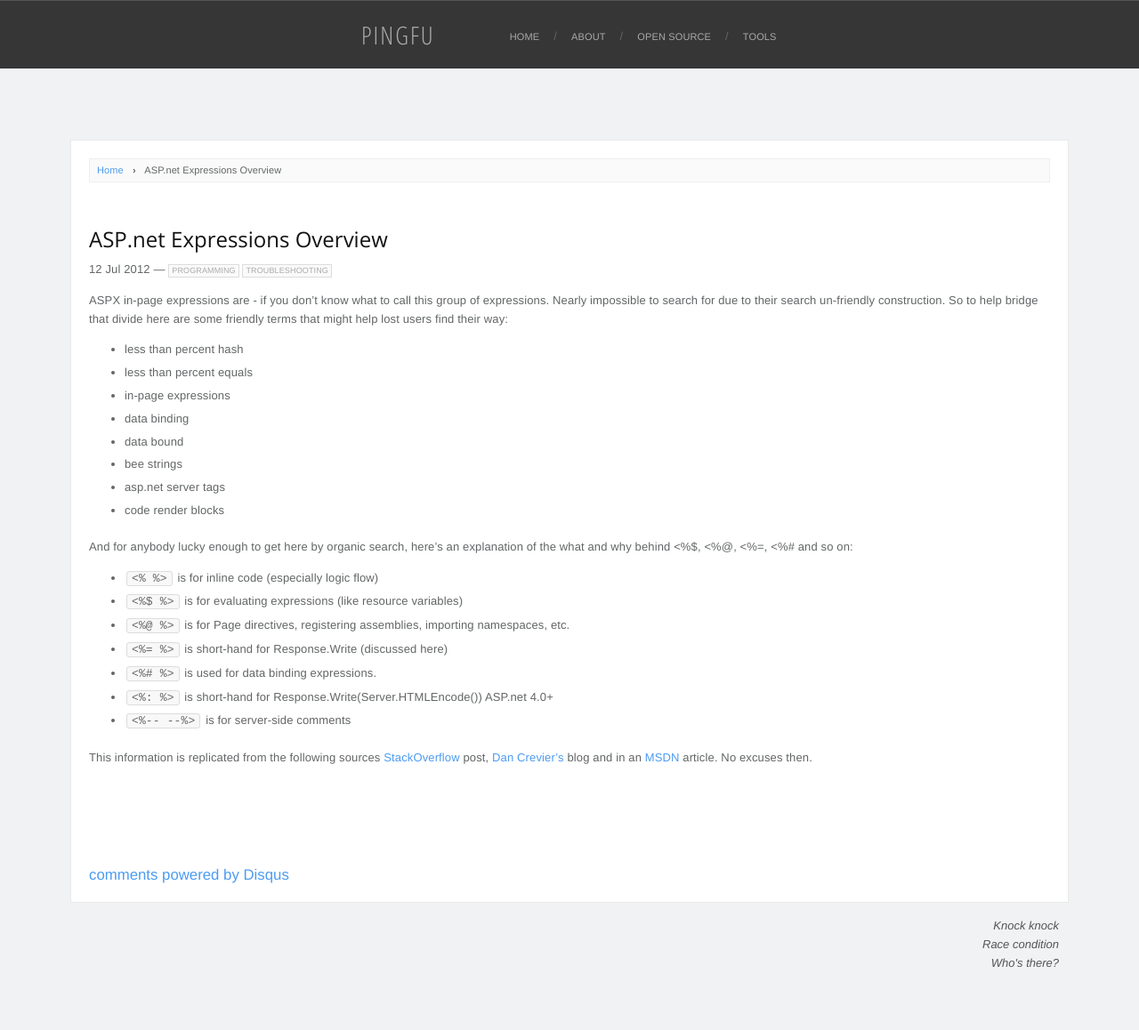
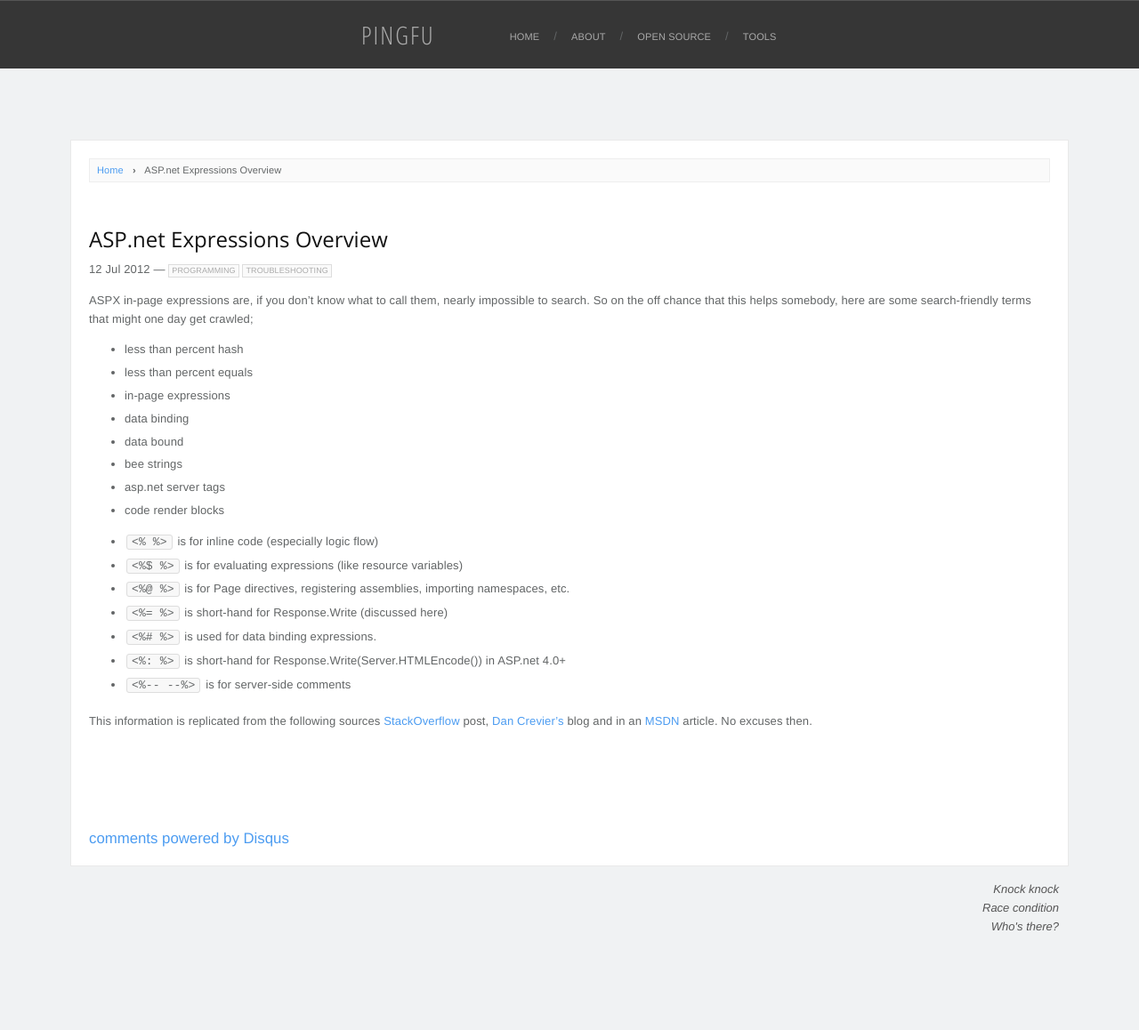
Before and after one commit to pingfu/pingfu.github.io, a Jekyll site: the page built from _posts/2012-07-12-asp-dotnet-expressions-overview.markdown, in a window 1280 px wide. Shown: the whole page at 89% size. Built offline with Jekyll 4.4.1, drawn with Linux system fonts in a browser that asks for light colours; nearby versions of some CDN libraries; Markdown is read by kramdown in place of the engine named in the settings; comment, search, counter and statistics services are not loaded; after the commit the page ends 1117 px from its top, so only the background shows below that.

Commit message:
minor updates

```diff
--- a/_posts/2011-07-20-exchange-2003-and-0xFFFFFD9A.markdown
+++ b/_posts/2011-07-20-exchange-2003-and-0xFFFFFD9A.markdown
@@ -1,6 +1,6 @@
 ---
 layout: post
-title: "Exchange 2003 and 0xFFFFFD9A"
+title: "Exchange 2003, 0xFFFFFD9A and EventID 1159"
 date: 2011-07-20
 categories: Troubleshooting
 tags: exchange
--- a/_posts/2012-07-12-asp-dotnet-expressions-overview.markdown
+++ b/_posts/2012-07-12-asp-dotnet-expressions-overview.markdown
@@ -6,7 +6,7 @@ categories: Programming Troubleshooting
 tags: asp.net
 ---
 
-ASPX in-page expressions are - if you don't know what to call this group of expressions. Nearly impossible to search for due to their search un-friendly construction. So to help bridge that divide here are some friendly terms that might help lost users find their way:
+ASPX in-page expressions are, if you don't know what to call them, nearly impossible to search. So on the off chance that this helps somebody, here are some search-friendly terms that might one day get crawled;
 
 * less than percent hash
 * less than percent equals
@@ -17,14 +17,12 @@ ASPX in-page expressions are - if you don't know what to call this group of expr
 * asp.net server tags
 * code render blocks
 
-And for anybody lucky enough to get here by organic search, here's an explanation of the what and why behind <%$, <%@, <%=, <%# and so on:
-
 * `<% %>` is for inline code (especially logic flow)
 * `<%$ %>` is for evaluating expressions (like resource variables)
 * `<%@ %>` is for Page directives, registering assemblies, importing namespaces, etc.
 * `<%= %>` is short-hand for Response.Write (discussed here)
 * `<%# %>` is used for data binding expressions.
-* `<%: %>` is short-hand for Response.Write(Server.HTMLEncode()) ASP.net 4.0+
+* `<%: %>` is short-hand for Response.Write(Server.HTMLEncode()) in ASP.net 4.0+
 * `<%-- --%>` is for server-side comments
 
 This information is replicated from the following sources [StackOverflow][stackoverflow] post, [Dan Crevier’s][dancre] blog and in an [MSDN][d5bd1tad] article. No excuses then.
```
